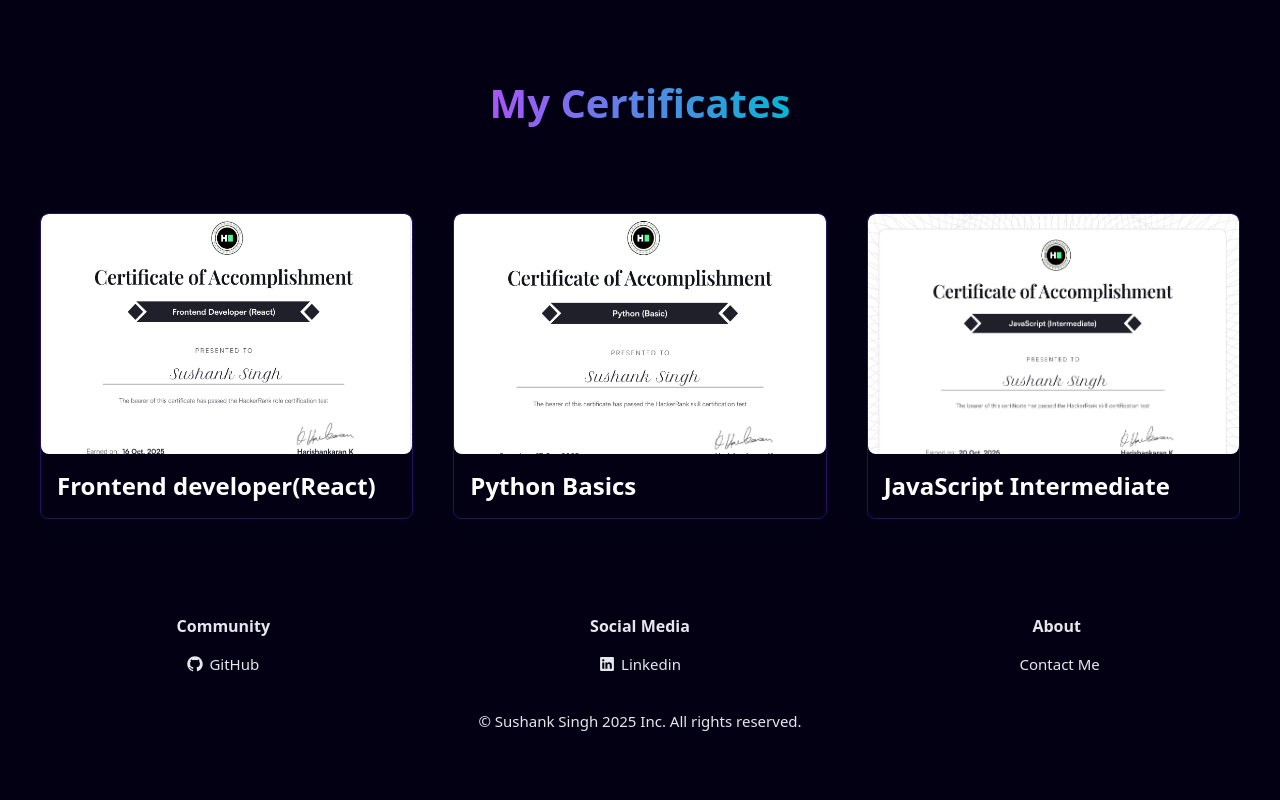
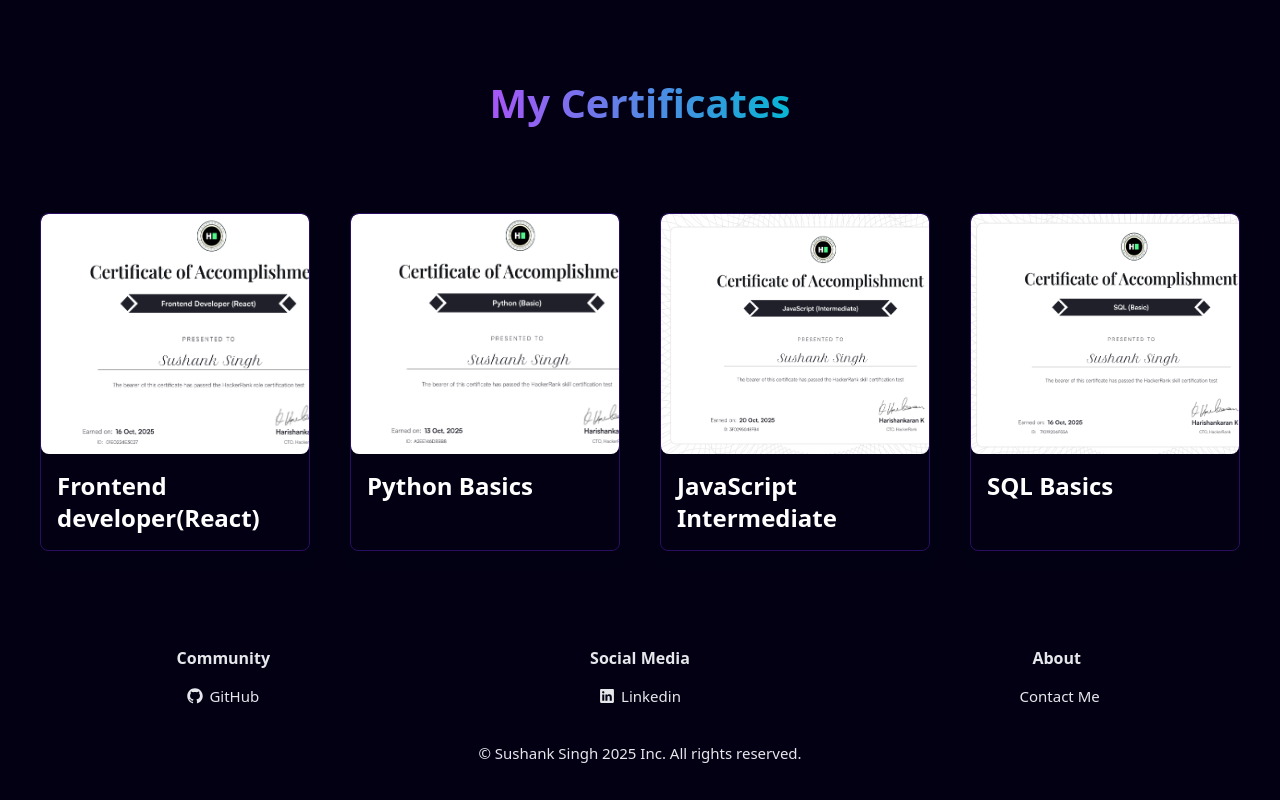
Before and after one commit to Sushank37/Portfolio, a Next.js app: page / in a window 1280 px wide. Shown: the part 3262-4062 px from the top of the page. Before the commit the page ends 4030 px from the top, so only its background shows below. Built offline with nearby package versions, Linux system fonts and the light colour scheme; a web font is replaced by a local one.

Commit message:
Add new certificate: SQL Basics

```diff
--- a/constants/index.ts
+++ b/constants/index.ts
@@ -207,6 +207,11 @@ export const CERTIFICATES = [
     image: "/certificates/Screenshot 2025-11-13 at 1.10.36 PM.png",
     link: "https://www.hackerrank.com/certificates/iframe/3f0295048fb4",
   },
+  {
+    title: "SQL Basics",
+    image: "/certificates/Screenshot 2025-11-13 at 1.24.35 PM.png",
+    link: "https://www.hackerrank.com/certificates/iframe/71019206f55a",
+  },
 ] as const;
 
 export const FOOTER_DATA = [
```
Also changed, not shown: public/certificates/Screenshot 2025-11-13 at 1.24.35 PM.png (added).
